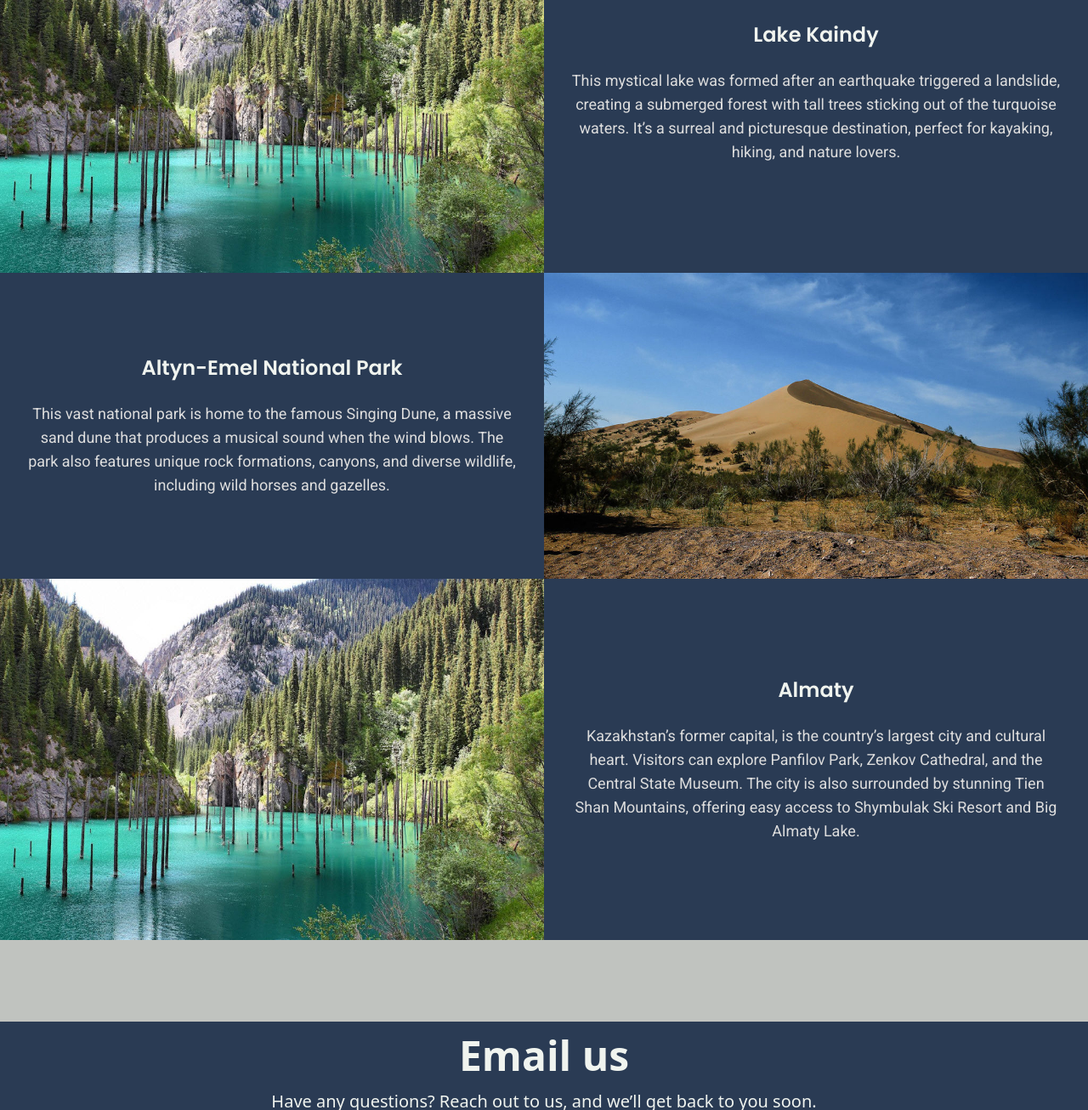
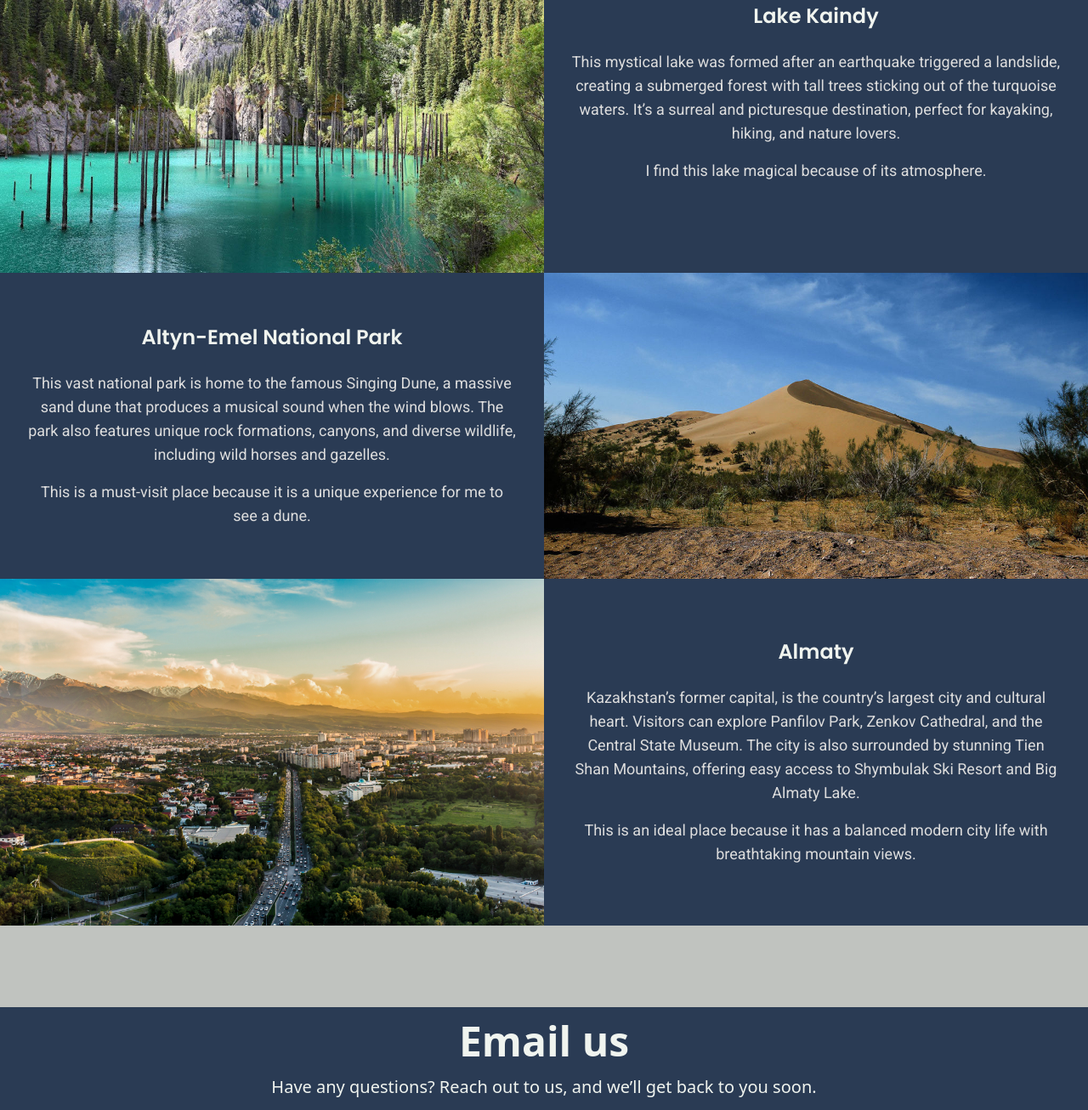
Before and after one commit to Randzzzz/VIRTUAL-EXPLORATION-IN-KAZAKHSTAN, a plain HTML site: page index.html in a window 1280 px wide. Shown: the part 4800-6106 px from the top of the page at 85% size. Drawn offline with nearby package versions, Linux system fonts and the light colour scheme.

Commit message:
Update index.html

```diff
--- a/index.html
+++ b/index.html
@@ -227,6 +227,9 @@
               massive tent. The city blends futuristic design with Kazakh
               culture, making it a must-visit destination.
             </p>
+            <p class="info-text text-lg mt-4">
+               I love the concept of this place because its futuristic architecture and modern landmarks.
+            </p>
           </div>
 
         </div>
@@ -241,6 +244,9 @@
               Its deep gorges and towering cliffs make it a paradise for hikers,
               photographers, and adventure seekers. The famous Valley of Castles
               is one of the most breathtaking areas.
+            </p>
+            <p class="info-text text-lg mt-4">
+              This place has an incredible landscape and a breathtaking environment that's why this is one of the best places in Kazakhstan.
             </p>
           </div>
           <img src="assets/canyon.jpg" class="w-1/2" />
@@ -259,6 +265,9 @@
               out of the turquoise waters. It’s a surreal and picturesque
               destination, perfect for kayaking, hiking, and nature lovers.
             </p>
+            <p class="info-text text-lg mt-4">
+              I find this lake magical because of its atmosphere.
+            </p>
           </div>
         </div>
         <!-- place 4 -->
@@ -274,12 +283,15 @@
               blows. The park also features unique rock formations, canyons, and
               diverse wildlife, including wild horses and gazelles.
             </p>
+            <p class="info-text text-lg mt-4">
+              This is a must-visit place because it is a unique experience for me to see a dune.
+            </p>
           </div>
           <img src="assets/dune.jpg" class="w-1/2" />
         </div>
         <!-- place 5 -->
         <div class="flex flex-row">
-          <img src="assets/lake.jpg" class="w-1/2" />
+          <img src="assets/almaty.jpg" class="w-1/2" />
           <div
             class="text-content  text-center flex flex-col items-center justify-center p-8">
             <div class="title text-2xl font-semibold mb-2">
@@ -291,6 +303,9 @@
               Cathedral, and the Central State Museum. The city is also
               surrounded by stunning Tien Shan Mountains, offering easy access
               to Shymbulak Ski Resort and Big Almaty Lake.
+            </p>
+            <p class="info-text text-lg mt-4">
+              This is an ideal place because it has a balanced modern city life with breathtaking mountain views.
             </p>
           </div>
         </div>
```
